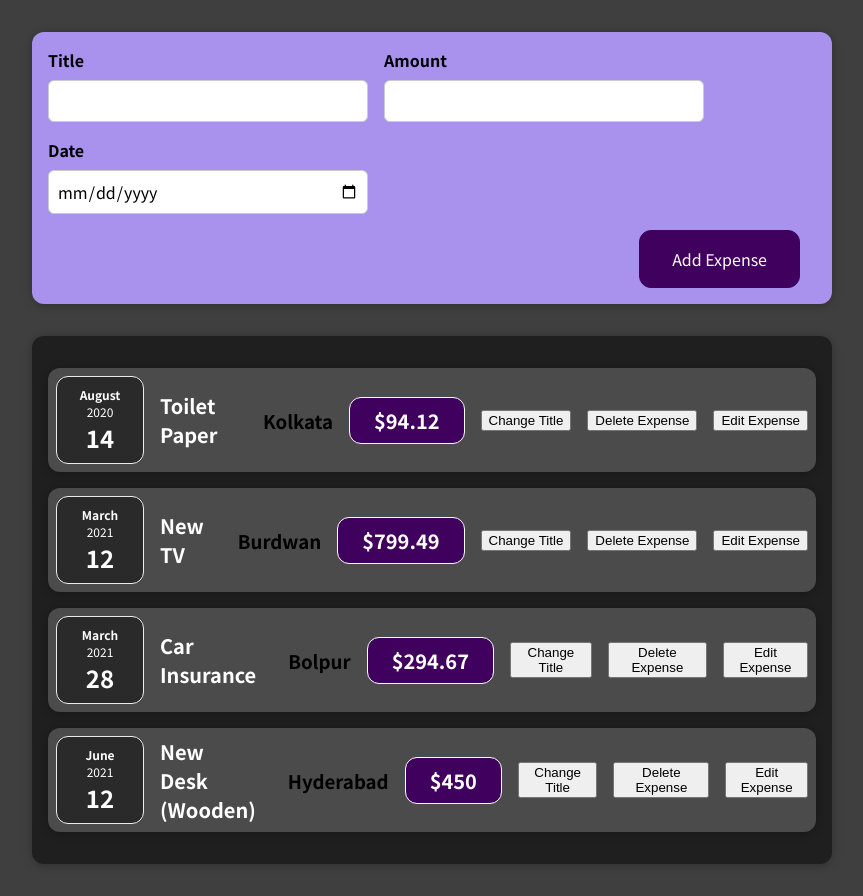
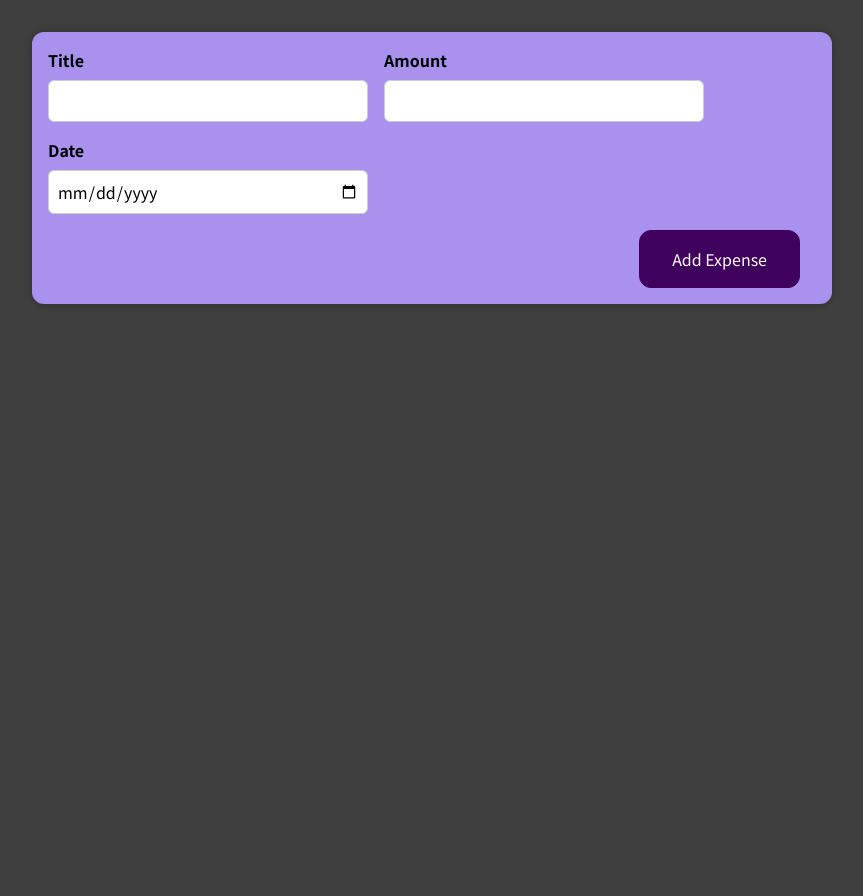
Before and after one commit to syeef-test/react_complete_guide, a React (Create React App) app: page / in a window 1280 px wide. Shown: the whole page, without its empty margins (208-1071 px from the left). After the commit the page ends 800 px from the top, so only its background shows below. Built offline with nearby package versions, Linux system fonts and the light colour scheme.

Commit message:
dynamicaaly added expense in ui

```diff
--- a/src/App.js
+++ b/src/App.js
@@ -1,38 +1,11 @@
-import React from "react";
+import React, { useState } from "react";
 import Expense from "./components/Expenses/Expense";
 import NewExpense from "./components/Expenses/NewExpense/NewExpense";
 
 const App = () => {
-  const expenses = [
-    {
-      id: "e1",
-      title: "Toilet Paper",
-      amount: 94.12,
-      date: new Date(2020, 7, 14),
-      LocationOfExpenditure: "Kolkata",
-    },
-    {
-      id: "e2",
-      title: "New TV",
-      amount: 799.49,
-      date: new Date(2021, 2, 12),
-      LocationOfExpenditure: "Burdwan",
-    },
-    {
-      id: "e3",
-      title: "Car Insurance",
-      amount: 294.67,
-      date: new Date(2021, 2, 28),
-      LocationOfExpenditure: "Bolpur",
-    },
-    {
-      id: "e4",
-      title: "New Desk (Wooden)",
-      amount: 450,
-      date: new Date(2021, 5, 12),
-      LocationOfExpenditure: "Hyderabad",
-    },
-  ];
+  const initialExpenses = [];
+
+  const [expenses, setExpenses] = useState(initialExpenses);
 
   // return React.createElement(
   //   "div",
@@ -42,7 +15,7 @@
   // );
 
   const addExpenseHandler = (expense) => {
-    console.log("In app.js");
+    setExpenses((prevExpenses) => [expense, ...prevExpenses]);
     console.log(expense);
   };
 
--- a/src/components/Expenses/Expense.js
+++ b/src/components/Expenses/Expense.js
@@ -1,35 +1,19 @@
+import React from "react";
 import ExpenseItem from "./ExpenseItem";
-import "./Expense.css";
-import React from "react";
 import Card from "../UI/Card";
 
 const Expense = (props) => {
   return (
     <Card className="expenses">
-      <ExpenseItem
-        title={props.items[0].title}
-        amount={props.items[0].amount}
-        date={props.items[0].date}
-        LocationOfExpenditure={props.items[0].LocationOfExpenditure}
-      />
-      <ExpenseItem
-        title={props.items[1].title}
-        amount={props.items[1].amount}
-        date={props.items[1].date}
-        LocationOfExpenditure={props.items[1].LocationOfExpenditure}
-      />
-      <ExpenseItem
-        title={props.items[2].title}
-        amount={props.items[2].amount}
-        date={props.items[2].date}
-        LocationOfExpenditure={props.items[2].LocationOfExpenditure}
-      />
-      <ExpenseItem
-        title={props.items[3].title}
-        amount={props.items[3].amount}
-        date={props.items[3].date}
-        LocationOfExpenditure={props.items[3].LocationOfExpenditure}
-      />
+      {props.items.map((expense) => (
+        <ExpenseItem
+          key={expense.id}
+          title={expense.title}
+          amount={expense.amount}
+          date={expense.date}
+          location={expense.LocationOfExpenditure}
+        />
+      ))}
     </Card>
   );
 };
```
